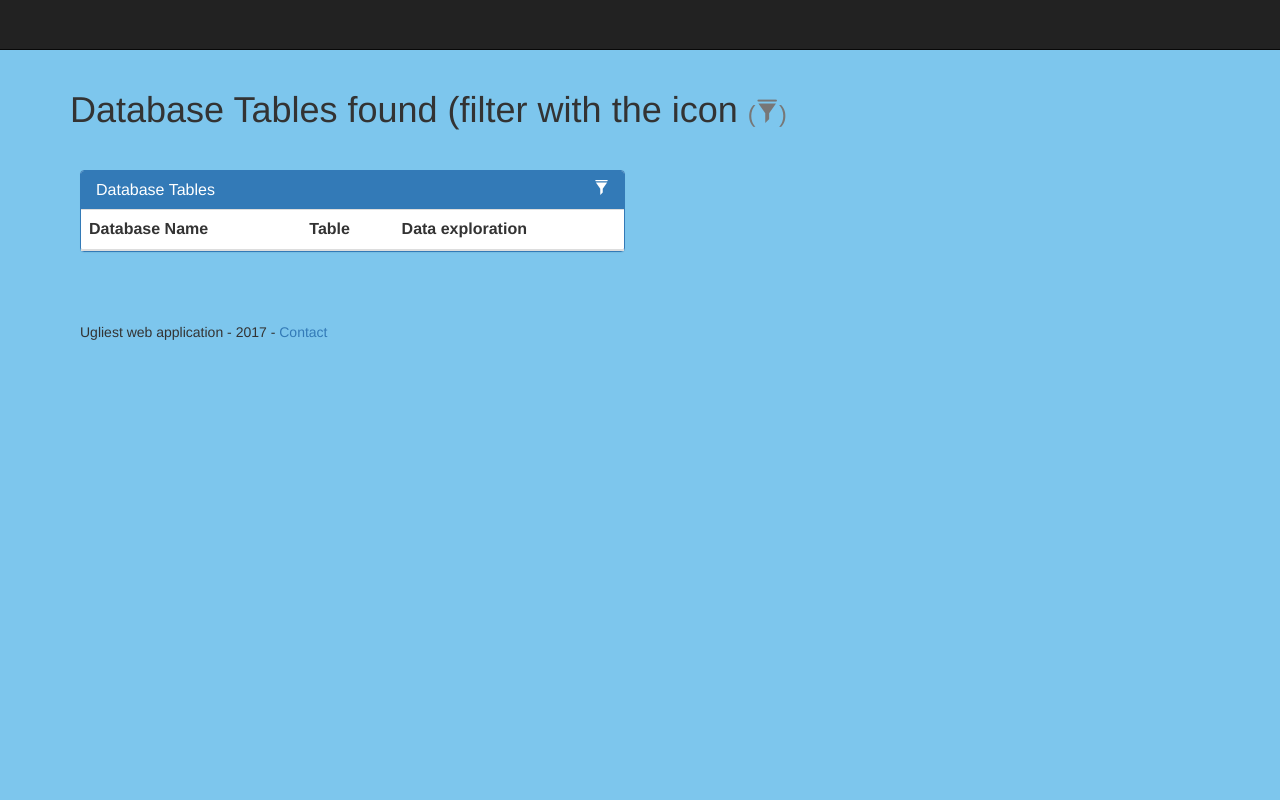
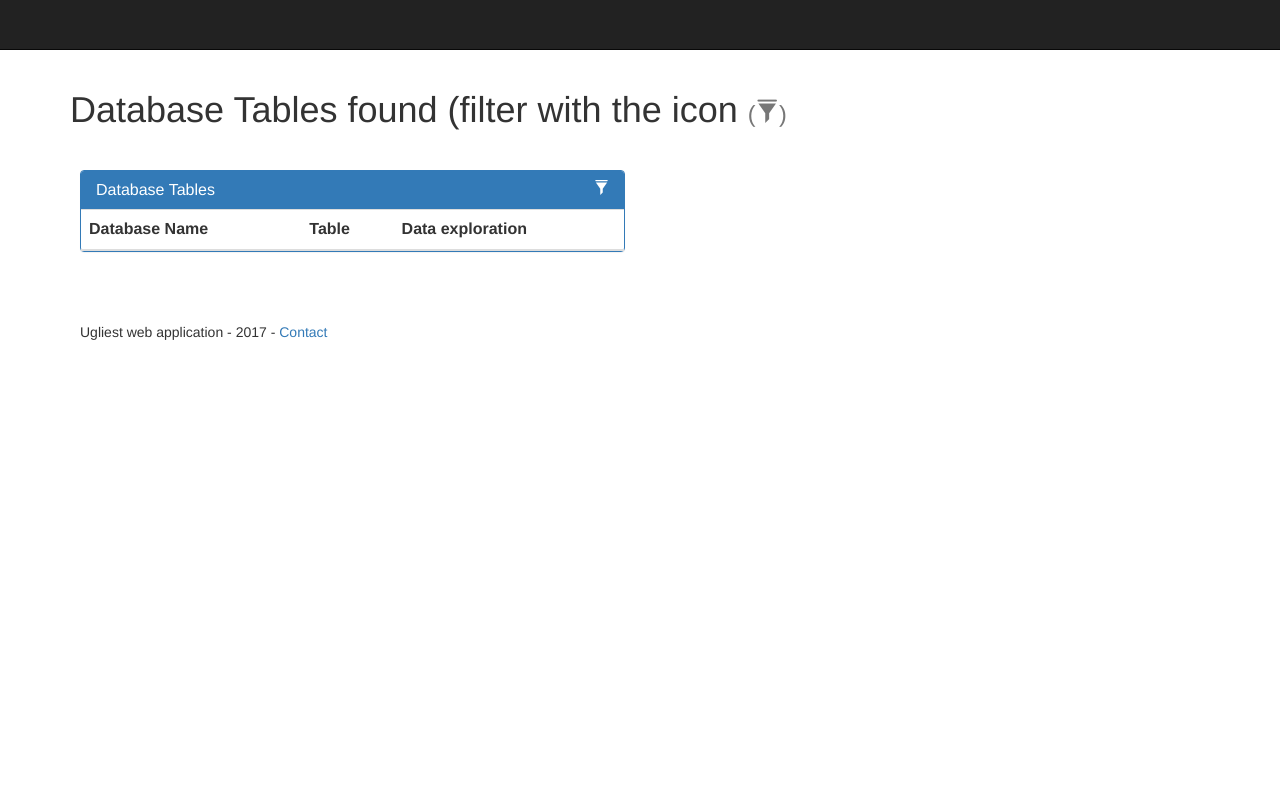
Before and after one commit to travega/heroku-demo, a Flask app: page / in a window 1280 px wide. Run offline with Flask 2, Linux system fonts and the light colour scheme; lists and menus that the app fills with data are empty; some libraries are stand-ins or nearby versions.

Commit message:
background.css file

```diff
--- /dev/null
+++ b/static/stylesheets/background.css
@@ -0,0 +1,7 @@
+body {
+    /* blue background: #7dc6ed ; */
+    /* green background: rgb(172, 217, 165)  ; ; */
+    /* red background: #ED8C8C  ;*/
+    /* white background-color:#fff;  */
+    background-color:#fff;
+}
--- a/static/stylesheets/blue.css
+++ /dev/null
@@ -1,3 +0,0 @@
-body {
-	background: #7dc6ed ;
-}
--- a/static/stylesheets/green.css
+++ /dev/null
@@ -1,3 +0,0 @@
-body {
-	background: rgb(172, 217, 165)  ;
-}
--- a/static/stylesheets/red.css
+++ /dev/null
@@ -1,3 +0,0 @@
-body {
-	background: #ED8C8C  ;
-}
--- a/static/stylesheets/white.css
+++ /dev/null
@@ -1,3 +0,0 @@
-body {
-	background-color:#fff;
-}
--- a/templates/index.html
+++ b/templates/index.html
@@ -3,7 +3,7 @@
   <head>
     <meta charset="utf-8">
     <meta http-equiv="X-UA-Compatible" content="IE=edge">
-    <link rel="stylesheet" href="../static/stylesheets/blue.css">
+    <link rel="stylesheet" href="../static/stylesheets/background.css">
   </head>
   <body>
   <h1 align="Center">Database tables found</h1>
--- a/templates/index_new.html
+++ b/templates/index_new.html
@@ -20,7 +20,7 @@
     <link href="../static/stylesheets/mouseover.css" rel="stylesheet">
 
     <!--  background color -->
-    <link href="../static/stylesheets/blue.css" rel="stylesheet">
+    <link href="../static/stylesheets/background.css" rel="stylesheet">
 
 	</head>
 	<body>
--- a/templates/table_data.html
+++ b/templates/table_data.html
@@ -2,7 +2,7 @@
   <head>
     <meta charset="utf-8">
     <meta http-equiv="X-UA-Compatible" content="IE=edge">
-    <link rel="stylesheet" href="../static/stylesheets/red.css">
+    <link rel="stylesheet" href="../static/stylesheets/background.css">
   </head>
   <body>
   <h1 align="Center">Database Content : {{  object_name }}</h1>
--- a/templates/table_data_img.html
+++ b/templates/table_data_img.html
@@ -18,7 +18,7 @@
     <link href="../static/stylesheets/mouseover.css" rel="stylesheet">
     <link href="../static/stylesheets/table.css" rel="stylesheet">
 
-    <link href="../static/stylesheets/blue.css" rel="stylesheet">
+    <link href="../static/stylesheets/background.css" rel="stylesheet">
 
 
     <!-- HTML5 Shim and Respond.js IE8 support of HTML5 elements and media queries -->
--- a/templates/table_data_new.html
+++ b/templates/table_data_new.html
@@ -18,7 +18,7 @@
       <link href="../static/stylesheets/thumbnail-gallery.css" rel="stylesheet">
       <link href="../static/stylesheets/mouseover.css" rel="stylesheet">
 
-      <link href="../static/stylesheets/blue.css" rel="stylesheet">
+      <link href="../static/stylesheets/background.css" rel="stylesheet">
 
 
 		<!------ Include the above in your HEAD tag ---------->
```
